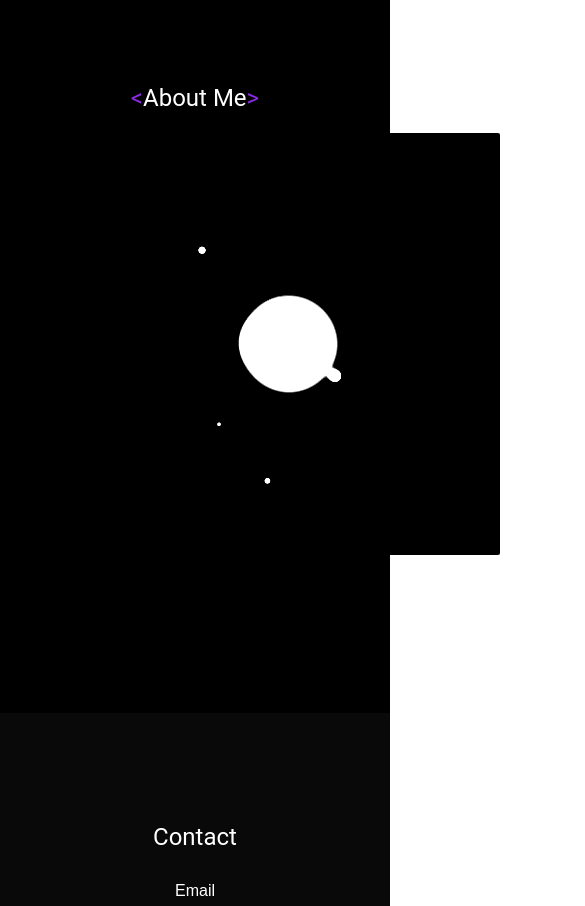
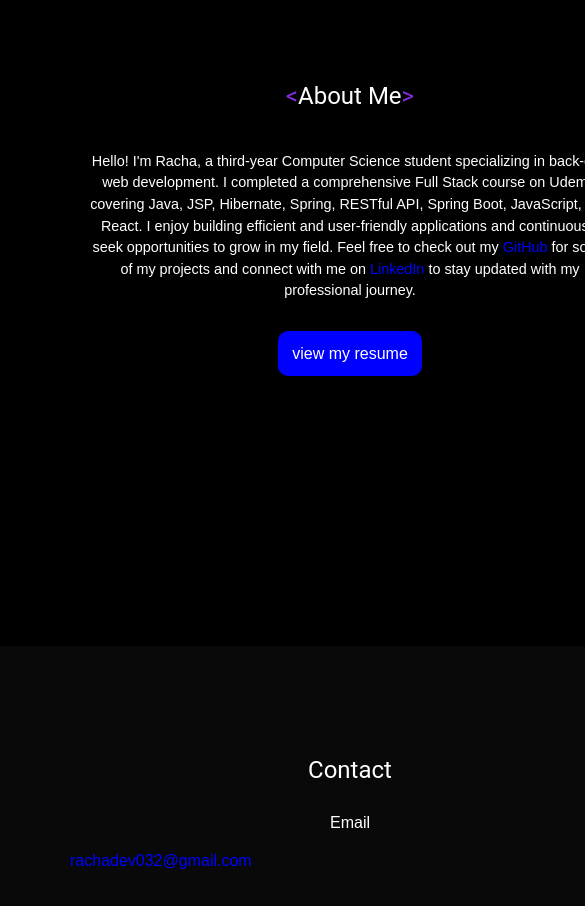
Before and after one commit to RACHA011/racha-portfolio, a React (Create React App) app: page / in a window 390 px wide. Shown: the part 2600-3506 px from the top of the page, 585 px wide, since content can reach past the window. Built offline with nearby package versions, Linux system fonts and the light colour scheme.

Commit message:
support any phone update
the webite resolution must support all devices

```diff
--- a/src/assets/css/Home.css
+++ b/src/assets/css/Home.css
@@ -7,6 +7,13 @@ body {
 .home {
   width: 100%;
   overflow-x: hidden;
+}
+
+@media (max-width: 600px) {
+  .home {
+    min-width: 700px;
+    /* Make the content wider than the viewport */
+  }
 }
 
 .color {
@@ -47,6 +54,7 @@ body {
   padding: 20px;
   box-sizing: border-box;
 }
+
 
 .section1 {
   background-color: #000000;
@@ -206,10 +214,11 @@ body {
 }
 
 .container-section {
-  left: 50%;
+  /* left: 50%; */
 }
 
 @media (max-width: 1260px) {
+
   .insidesection1,
   .insidesection2 {
     flex: 1 1 100%;
@@ -228,6 +237,7 @@ body {
 }
 
 @media (max-width: 760px) {
+
   .insidesection1,
   .insidesection2 {
     flex: 1 1 100%;
--- a/src/assets/css/Home.scss
+++ b/src/assets/css/Home.scss
@@ -1,12 +1,36 @@
 .frame {
+  display: none;
   position: absolute;
   left: 20%;
   width: 50vh;
   height: 50vh;
   border-radius: 2px;
   background-color: #070707;
+  filter: contrast(25);
+}
+/* Hide the frame on smaller devices */
+@media (max-width: 600px) {
+  .frame {
+    display: none;
+  }
 
-  filter: contrast(25);
+  .section3 {
+    padding: 20px;
+    text-align: center;
+  }
+
+  .content {
+    max-width: 100%; /* Use full width for content */
+    padding: 15px; /* Add some padding for a clean look */
+  }
+
+  .content h1 {
+    font-size: 1.8em; /* Adjust font size for smaller screens */
+  }
+
+  .content p {
+    font-size: 1em; /* Adjust paragraph size */
+  }
 }
 
 .center {
--- a/src/pages/Home.js
+++ b/src/pages/Home.js
@@ -85,7 +85,9 @@ function Home() {
                 ))}
               </div>
             </div>
-            <div className="content container-section" style={{ marginLeft: '420px' }}>
+
+            <div className="content container-section">
+              {/* <div className="content container-section" style={{ marginLeft: '420px' }}> */}
               <p>
                 Hello! I&apos;m Racha, a third-year Computer Science student specializing in back-end web development. I completed a
                 comprehensive Full Stack course on Udemy, covering Java, JSP, Hibernate, Spring, RESTful API, Spring Boot, JavaScript, and
--- a/src/pages/Resume.js
+++ b/src/pages/Resume.js
@@ -4,6 +4,7 @@ import myresume from '../assets/files/myresume.pdf';
 
 function Resume() {
   return (
+    <div className="home">
       <div className="resume">
         <section className="section section2">
           <div className="content">
@@ -13,6 +14,7 @@ function Resume() {
           </div>
         </section>
       </div>
+    </div>
   );
 }
 
```
Lines whose indentation alone changed are shown as unchanged.
